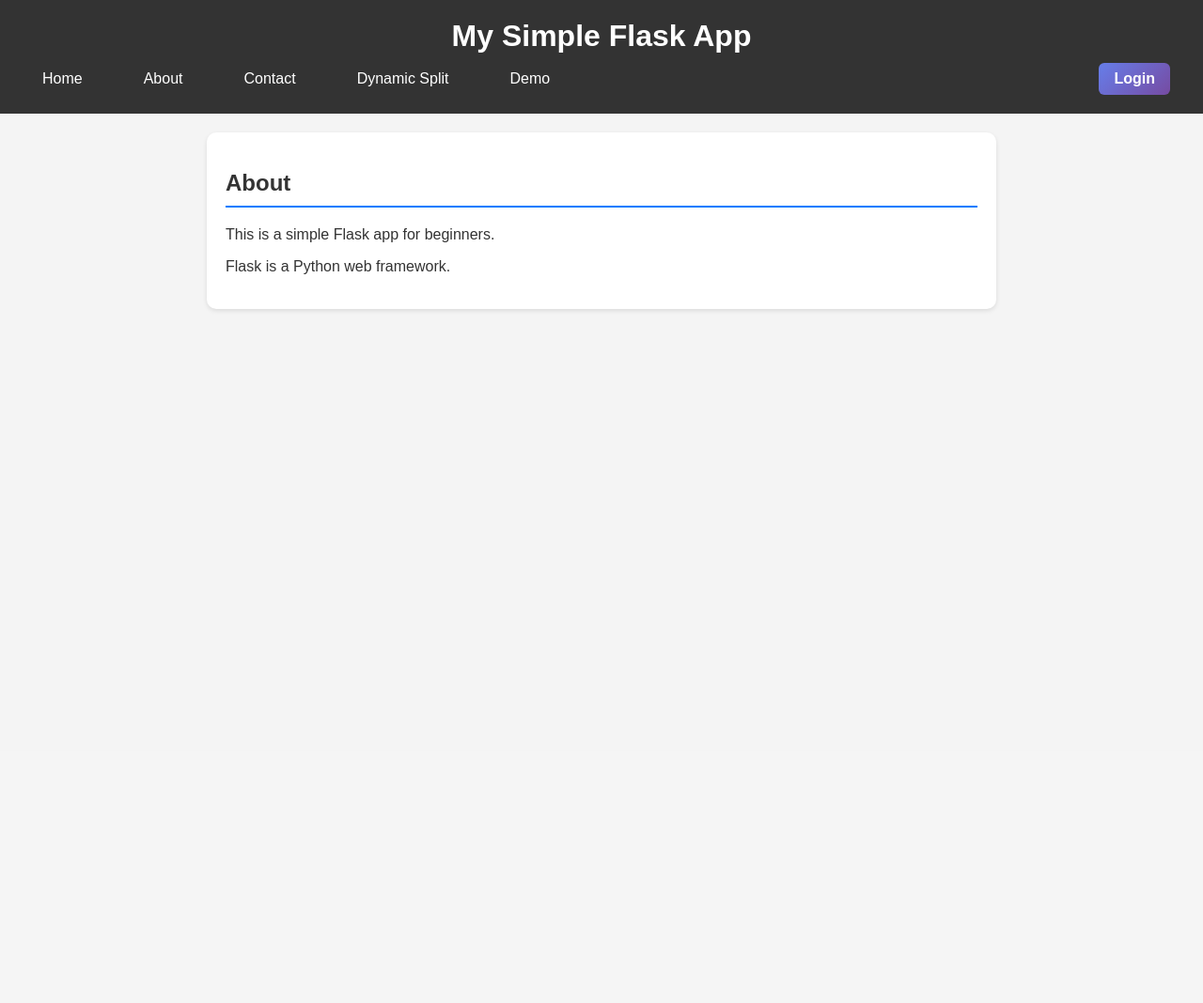
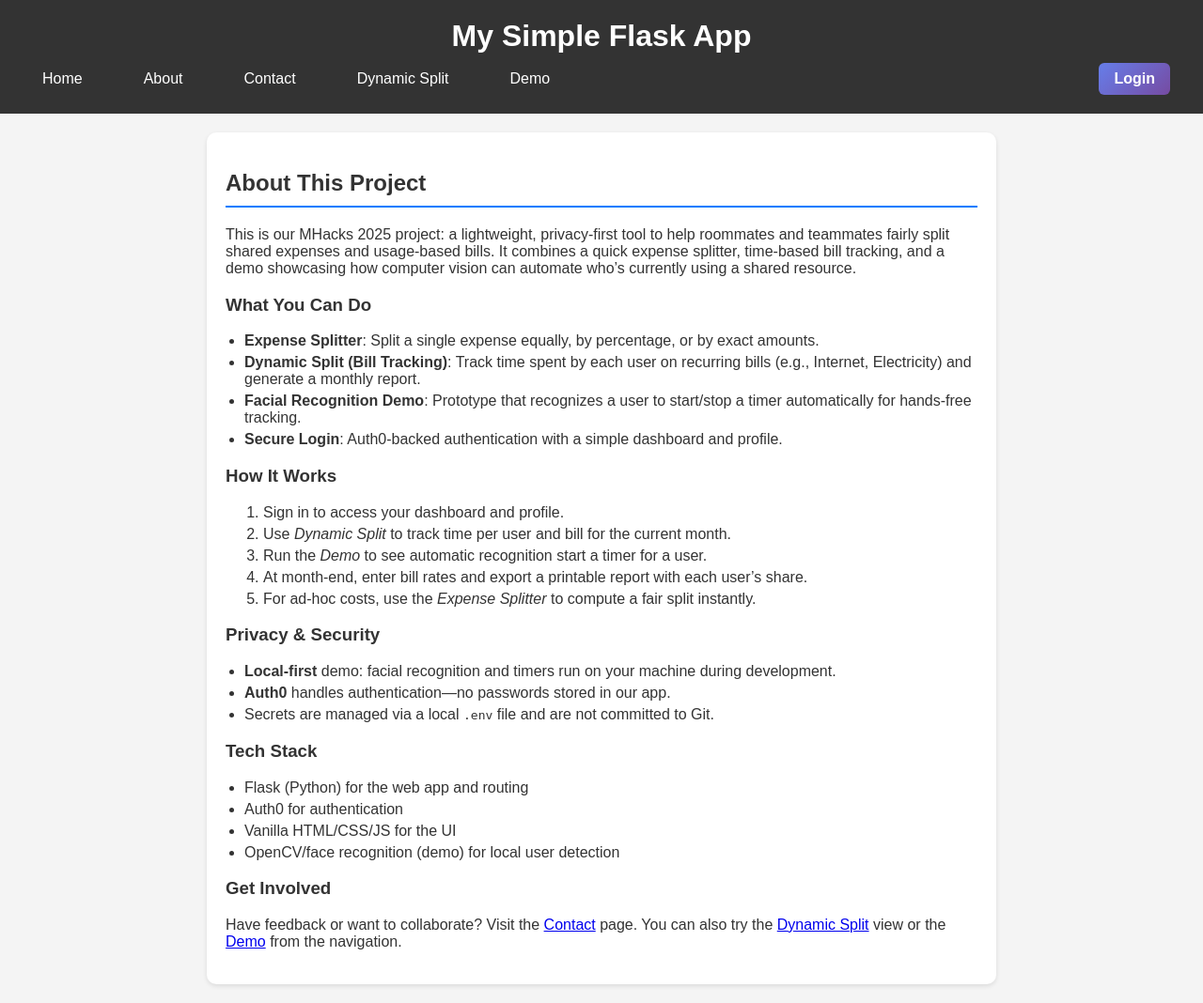
Before and after one commit to Krrishj07/Splitr, a Flask app: page /about in a window 1280 px wide. Shown: the whole page at 94% size. Before the commit the page ends 331 px from the top, so only its background shows below. Run offline with Flask 3, Linux system fonts and the light colour scheme.

Commit message:
About me changed

```diff
--- a/app/auth.py
+++ b/app/auth.py
@@ -37,7 +37,12 @@ class Auth0Service:
         nonce = generate_token()
         session['auth_nonce'] = nonce
 
-        redirect_uri = url_for('callback', _external=True)
+        # Build redirect_uri, honoring EXTERNAL_BASE_URL if provided
+        if Config.EXTERNAL_BASE_URL:
+            base = Config.EXTERNAL_BASE_URL.rstrip('/')
+            redirect_uri = f"{base}{url_for('callback')}"
+        else:
+            redirect_uri = url_for('callback', _external=True)
         return self.auth0.authorize_redirect(
             redirect_uri,
             nonce=nonce
@@ -60,7 +65,7 @@ class Auth0Service:
             'authParams': {
                 'scope': 'openid profile email',
                 'response_type': 'code',
-                'redirect_uri': url_for('callback', _external=True),
+                'redirect_uri': (Config.EXTERNAL_BASE_URL.rstrip('/') + url_for('callback')) if Config.EXTERNAL_BASE_URL else url_for('callback', _external=True),
                 'nonce': nonce
             }
         }
@@ -106,7 +111,11 @@ class Auth0Service:
     def logout(self):
         """Logout user"""
         session.clear()
-        return_url = url_for('index', _external=True)
+        if Config.EXTERNAL_BASE_URL:
+            base = Config.EXTERNAL_BASE_URL.rstrip('/')
+            return_url = f"{base}{url_for('index')}"
+        else:
+            return_url = url_for('index', _external=True)
         return redirect(
             f"https://{Config.AUTH0_DOMAIN}/v2/logout?"
             f"returnTo={return_url}&"
--- a/app/templates/about.html
+++ b/app/templates/about.html
@@ -1,7 +1,52 @@
 {% extends "base.html" %}
 
 {% block content %}
-<h2>About</h2>
-<p>This is a simple Flask app for beginners.</p>
-<p>Flask is a Python web framework.</p>
+<section class="about">
+  <h2>About This Project</h2>
+  <p>
+    This is our MHacks 2025 project: a lightweight, privacy‑first tool to help
+    roommates and teammates fairly split shared expenses and usage‑based bills.
+    It combines a quick expense splitter, time‑based bill tracking, and a demo
+    showcasing how computer vision can automate who’s currently using a shared resource.
+  </p>
+
+  <h3>What You Can Do</h3>
+  <ul>
+    <li><strong>Expense Splitter</strong>: Split a single expense equally, by percentage, or by exact amounts.</li>
+    <li><strong>Dynamic Split (Bill Tracking)</strong>: Track time spent by each user on recurring bills (e.g., Internet, Electricity) and generate a monthly report.</li>
+    <li><strong>Facial Recognition Demo</strong>: Prototype that recognizes a user to start/stop a timer automatically for hands‑free tracking.</li>
+    <li><strong>Secure Login</strong>: Auth0‑backed authentication with a simple dashboard and profile.</li>
+  </ul>
+
+  <h3>How It Works</h3>
+  <ol>
+    <li>Sign in to access your dashboard and profile.</li>
+    <li>Use <em>Dynamic Split</em> to track time per user and bill for the current month.</li>
+    <li>Run the <em>Demo</em> to see automatic recognition start a timer for a user.</li>
+    <li>At month‑end, enter bill rates and export a printable report with each user’s share.</li>
+    <li>For ad‑hoc costs, use the <em>Expense Splitter</em> to compute a fair split instantly.</li>
+  </ol>
+
+  <h3>Privacy & Security</h3>
+  <ul>
+    <li><strong>Local‑first</strong> demo: facial recognition and timers run on your machine during development.</li>
+    <li><strong>Auth0</strong> handles authentication—no passwords stored in our app.</li>
+    <li>Secrets are managed via a local <code>.env</code> file and are not committed to Git.</li>
+  </ul>
+
+  <h3>Tech Stack</h3>
+  <ul>
+    <li>Flask (Python) for the web app and routing</li>
+    <li>Auth0 for authentication</li>
+    <li>Vanilla HTML/CSS/JS for the UI</li>
+    <li>OpenCV/face recognition (demo) for local user detection</li>
+  </ul>
+
+  <h3>Get Involved</h3>
+  <p>
+    Have feedback or want to collaborate? Visit the <a href="/contact">Contact</a> page.
+    You can also try the <a href="/dynamic_split">Dynamic Split</a> view or the
+    <a href="/demo">Demo</a> from the navigation.
+  </p>
+</section>
 {% endblock %}
```
Also changed, not shown: config.py (+7 -0 lines).
